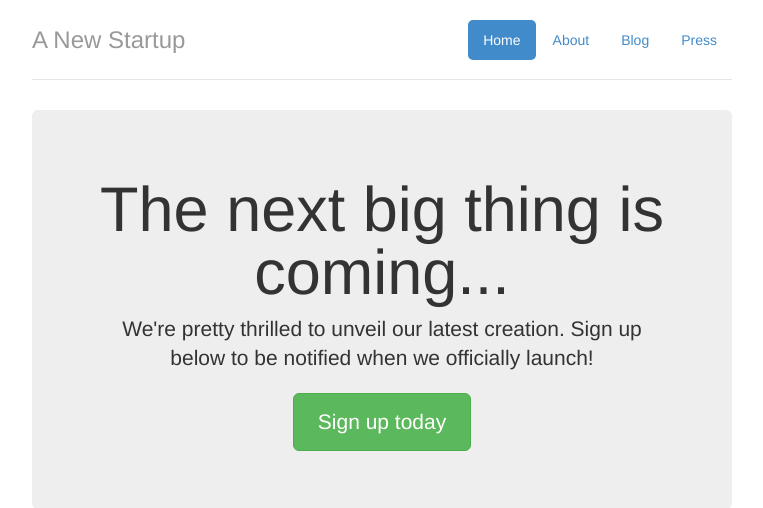
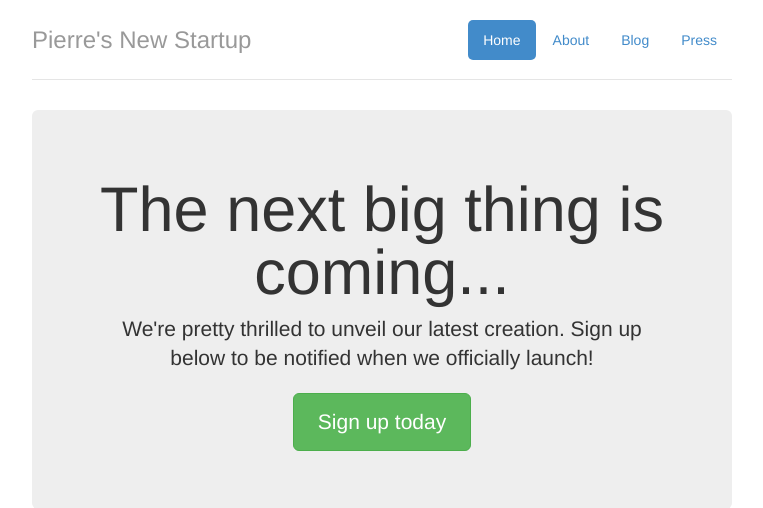
Before and after one commit to steckmey/shippable-fe, a Flask app: page / in a window 1280 px wide. Shown: the top 508 px of the page, without its empty margins (258-1021 px from the left). Run offline with Flask 2, Linux system fonts and the light colour scheme; some libraries are stand-ins or nearby versions.

Commit message:
changed title

```diff
--- a/templates/index.html
+++ b/templates/index.html
@@ -26,7 +26,7 @@
           <li><a href="#">Blog</a></li>
           <li><a href="#">Press</a></li>
         </ul>
-        <h3 class="text-muted">A New Startup</h3>
+        <h3 class="text-muted">Pierre's New Startup</h3>
       </div>
       <div id="signupSuccess" class="alert alert-success" style="display:none">
         <p id="signupSuccessText">Thanks for signing up! You'll be among the first to know when we launch.</p>
```
